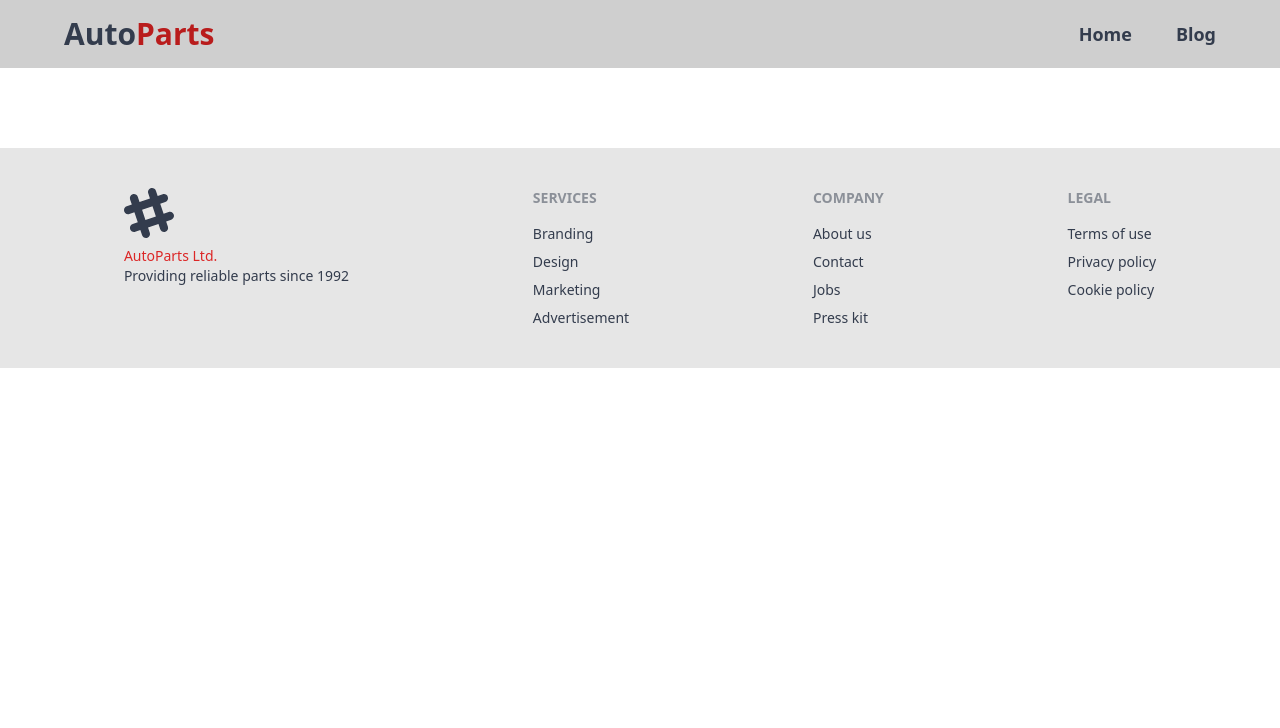
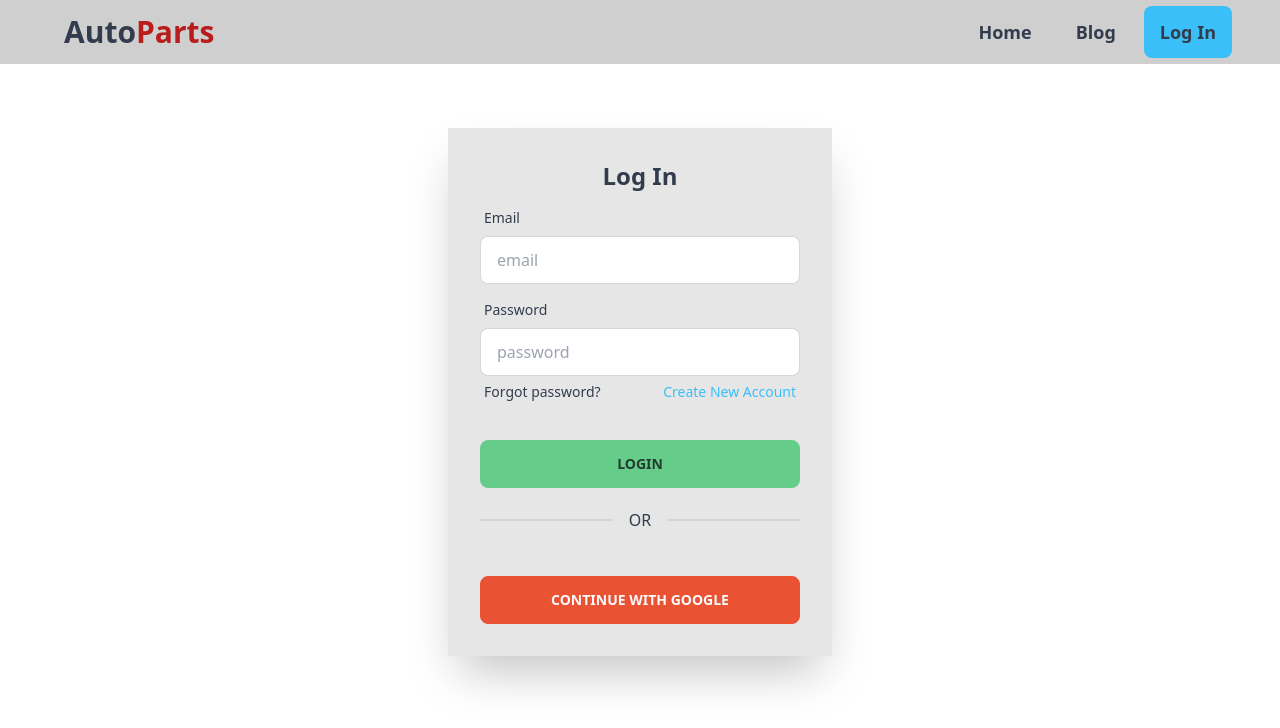
Before and after one commit to RiyaadHossain/AutoParts-Client, a React (Create React App) app: page /login in a window 1280 px wide. Shown: the top 728 px of the page. Built offline with nearby package versions, Linux system fonts and the light colour scheme.

Commit message:
Log in form added

```diff
--- a/src/App.js
+++ b/src/App.js
@@ -4,6 +4,7 @@ import { Routes, Route } from "react-router-dom";
 import Landing from "./Pages/Home/Landing";
 import Blog from "./Pages/Others/Blog";
 import Purchase from "./Pages/Others/Purchase";
+import LogIn from "./Pages/Auth/LogIn";
 
 function App() {
   return (
@@ -12,6 +13,7 @@ function App() {
         <Routes>
           <Route path="/" element={<Landing />} />
           <Route path="/blog" element={<Blog />} />
+          <Route path="/login" element={<LogIn />} />
           <Route path="/purchase/:id" element={<Purchase />} />
         </Routes>
       <Footer />
--- a/src/Components/Navbar.jsx
+++ b/src/Components/Navbar.jsx
@@ -1,13 +1,15 @@
 import React from "react";
-import { NavLink } from "react-router-dom";
+import { Link, NavLink } from "react-router-dom";
 
-const Navbar = ({children}) => {
+const Navbar = ({ children }) => {
   return (
     <div class="drawer drawer-end">
       <input id="my-drawer-3" type="checkbox" class="drawer-toggle" />
       <div class="drawer-content flex flex-col">
         <div class="w-full navbar lg:px-12 bg-base-300">
-          <div class="flex-1 px-2 mx-2 text-3xl font-bold normal-case">Auto<span className="text-red-700">Parts</span></div>
+          <div class="flex-1 px-2 mx-2 text-3xl font-bold normal-case">
+            Auto<span className="text-red-700">Parts</span>
+          </div>
           <div class="flex-none lg:hidden">
             <label for="my-drawer-3" class="btn btn-square btn-ghost">
               <svg
@@ -28,10 +30,28 @@ const Navbar = ({children}) => {
           <div class="flex-none hidden lg:block">
             <ul class="menu menu-horizontal">
               <li>
-                <NavLink className="font-semibold ml-3 rounded-lg text-lg" to="/">Home</NavLink>
+                <NavLink
+                  className="font-semibold ml-3 rounded-lg text-lg"
+                  to="/"
+                >
+                  Home
+                </NavLink>
               </li>
               <li>
-                <NavLink className="font-semibold ml-3 rounded-lg text-lg" to="/blog">Blog</NavLink>
+                <NavLink
+                  className="font-semibold ml-3 rounded-lg text-lg"
+                  to="/blog"
+                >
+                  Blog
+                </NavLink>
+              </li>
+              <li>
+                <Link
+                  className="font-semibold ml-3 rounded-lg text-lg bg-info"
+                  to="/login"
+                >
+                  Log In
+                </Link>
               </li>
             </ul>
           </div>
@@ -42,10 +62,22 @@ const Navbar = ({children}) => {
         <label for="my-drawer-3" class="drawer-overlay"></label>
         <ul class="menu p-4 overflow-y-auto w-80 bg-base-100">
           <li>
-            <NavLink className="mb-3" to="/">Home</NavLink>
+            <NavLink className="mb-3" to="/">
+              Home
+            </NavLink>
           </li>
           <li>
-            <NavLink className="mb-3" to="/blog">Blog</NavLink>
+            <NavLink className="mb-3" to="/blog">
+              Blog
+            </NavLink>
+          </li>
+          <li>
+            <Link
+              className="font-semibold ml-3 rounded-lg text-lg bg-info"
+              to="/login"
+            >
+              Log In
+            </Link>
           </li>
         </ul>
       </div>
--- a/src/Pages/Auth/LogIn.jsx
+++ b/src/Pages/Auth/LogIn.jsx
@@ -1,11 +1,51 @@
-import React from 'react';
+import React from "react";
+import { Link } from "react-router-dom";
 
 const LogIn = () => {
-    return (
-        <div>
-            <h1>Log In Page</h1>
+  return (
+    <div class="hero min-h-[82vh]">
+      <div class="card w-full max-w-sm shadow-2xl">
+        <div class="card-body bg-base-200">
+          <h1 className="text-center text-2xl font-bold">Log In</h1>
+          <div class="form-control">
+            <label class="label">
+              <span class="label-text">Email</span>
+            </label>
+            <input
+              type="text"
+              placeholder="email"
+              class="input input-bordered"
+            />
+          </div>
+          <div class="form-control">
+            <label class="label">
+              <span class="label-text">Password</span>
+            </label>
+            <input
+              type="password"
+              placeholder="password"
+              class="input input-bordered"
+            />
+            <label class="label flex items-center justify-between">
+              <a href="/" class="label-text-alt link link-hover text-[14px]">
+                Forgot password?
+              </a>
+              <Link to="/" class="label-text-alt link link-hover text-info text-[14px]">
+                Create New Account
+              </Link>
+            </label>
+          </div>
+          <div class="form-control mt-6">
+            <button type="submit" class="btn btn-primary">Login</button>
+          </div>
+          <div class="divider">OR</div>
+          <div class="form-control mt-6">
+            <button class="btn btn-accent">Continue with Google</button>
+          </div>
         </div>
-    );
+      </div>
+    </div>
+  );
 };
 
 export default LogIn;
--- a/src/Pages/Others/Purchase.jsx
+++ b/src/Pages/Others/Purchase.jsx
@@ -1,13 +1,80 @@
-import React from 'react';
-import { useParams } from 'react-router-dom';
+import React from "react";
+import { useQuery } from "react-query";
+import { useParams } from "react-router-dom";
+import fetcher from "../../API/api";
 
 const Purchase = () => {
-    const {id} = useParams()
-    return (
-        <div>
-            <h1>Purchase Page: {id}</h1>
+  const { id } = useParams();
+  const { data, isLoading } = useQuery("part", async () => {
+    const res = await fetcher.get(`/part/${id}`);
+    return res.data;
+  });
+  if (isLoading) return <p>Loading...</p>;
+  return (
+    <div className="mt-14 mx-auto max-w-[700px]">
+      <div class="card  max-w-96 mx-auto bg-base-100 shadow-xl">
+        <figure>
+          <img
+            className="h-[430px] w-full object-cover"
+            src={data.img}
+            alt="Shoes"
+          />
+        </figure>
+        <div class="card-body">
+          <div className="flex justify-between">
+            <div>
+              <h2 class="text-2xl font-bold">{data.name}</h2>
+              <p>
+                <span className="text-md font-bold">Price:</span> ${data.price}
+                <small> per Unit</small>
+              </p>
+              <p>
+                <span className="text-md font-bold">Available:</span>{" "}
+                {data.quantity}
+              </p>
+              <p>
+                <span className="text-md font-bold">Minimum Order:</span>{" "}
+                {data.min_order}
+              </p>
+            </div>
+            <div>
+              <label class="label">
+                <span class="label-text text-info">Parts Quantity</span>
+              </label>
+              <input
+                type="text"
+                placeholder="Quantity"
+                class="input input-bordered w-full max-w-xs"
+              />
+            </div>
+          </div>
+          <p className="text-base">{data.description}</p>
+          <form action="">
+            <div class="form-control w-full max-w-xs">
+              <label class="label">
+                <span class="label-text text-info"> Phone Number</span>
+              </label>
+              <input
+                type="text"
+                placeholder="Your Phone Number"
+                class="input input-bordered w-full max-w-xs"
+              />
+            </div>
+            <div class="form-control w-full max-w-xs">
+              <label class="label">
+                <span class="label-text text-info"> Address</span>
+              </label>
+              <input
+                type="text"
+                placeholder="Your Address"
+                class="input input-bordered w-full max-w-xs"
+              />
+            </div>
+          </form>
         </div>
-    );
+      </div>
+    </div>
+  );
 };
 
 export default Purchase;
```
Also changed, not shown: src/Pages/Home/Parts.jsx (+30 -14 lines).
